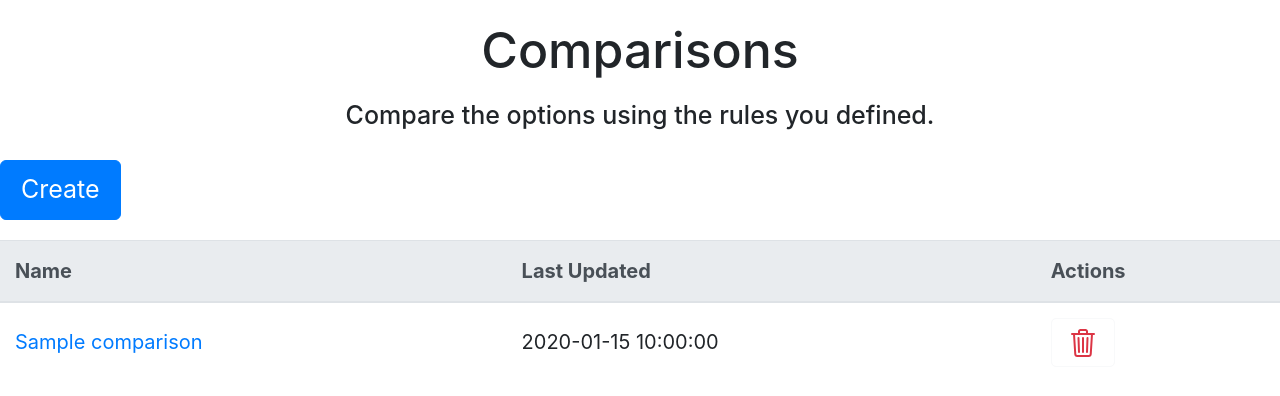
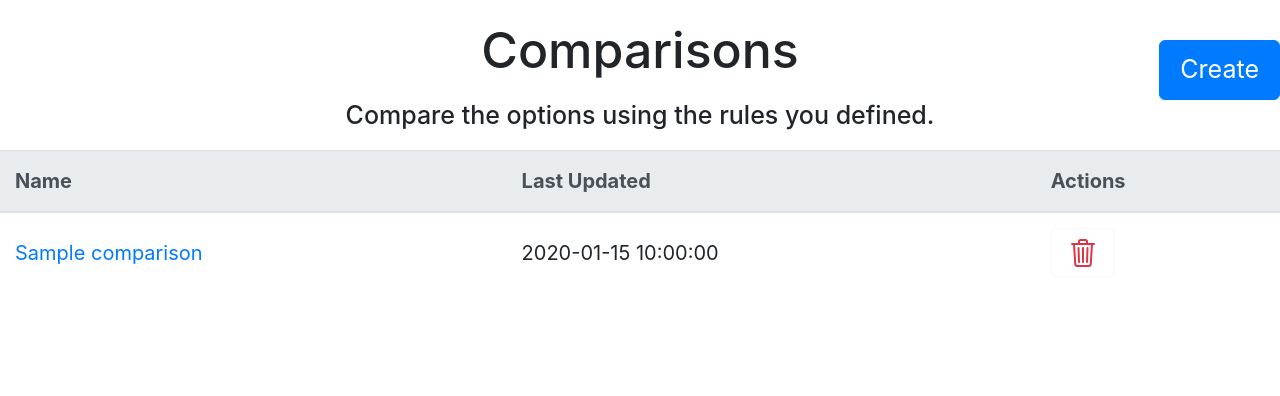
Before and after one commit to koleaby4/smart-choice, a Flask app: template templates/comparisons.html in a window 1280 px wide. Shown: the part 70-466 px from the top of the page. Run offline with Flask 2, Linux system fonts and the light colour scheme; the template is opened without the code that fills it: most values are stand-ins (such as "Sample title", 1, 10 or a date in 2020); some libraries are stand-ins or nearby versions.

Commit message:
Right-align Create buttons

```diff
--- a/static/styles.css
+++ b/static/styles.css
@@ -35,6 +35,17 @@ h2 {
   margin-top: 30px;
   margin-bottom: 30px;
 }
+
+section {
+  position: relative;
+}
+
+section > button {
+  position: absolute;
+  right: 0;
+  top: 0;
+}
+
 section * + * {
   margin-top: 1rem;
 }
```
